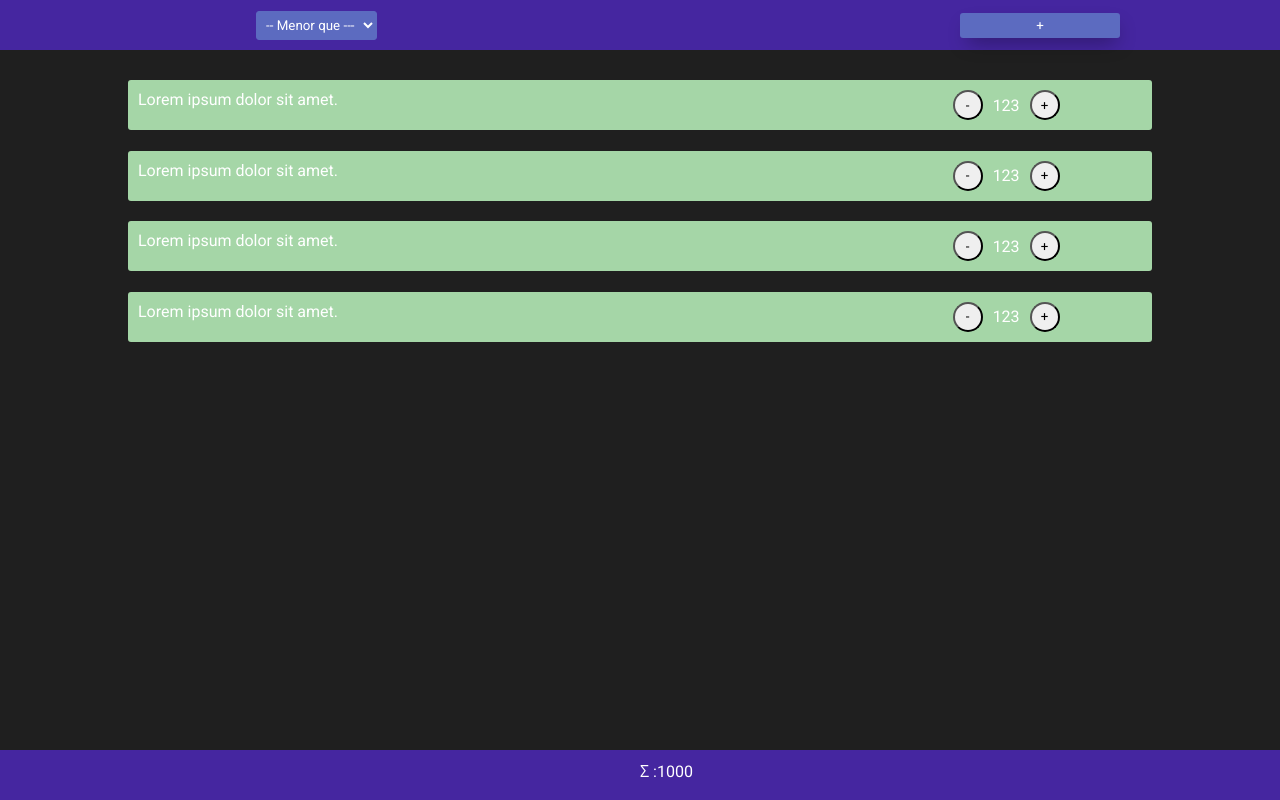
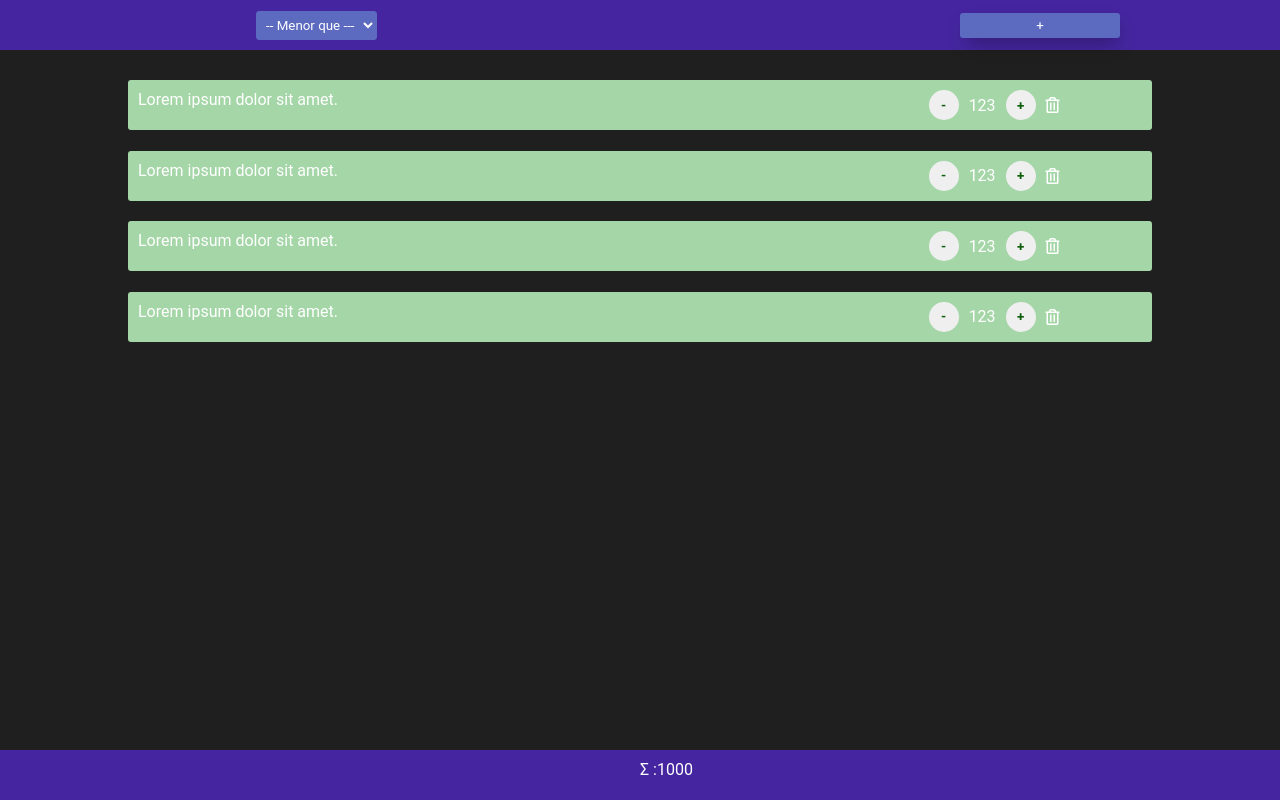
Before and after one commit to shashinvision/front_heroes, a Nuxt app: page / in a window 1280 px wide. Built offline with nearby package versions, Linux system fonts and the light colour scheme.

Commit message:
CSS buttons

```diff
--- a/components/contador.vue
+++ b/components/contador.vue
@@ -8,6 +8,7 @@
         <button>-</button>
         <label class="label-contador"> 123</label>
         <button>+</button>
+        <i class="far fa-trash-alt"></i>
       </div>
     </div>
   </div>
@@ -55,5 +56,26 @@ button {
   width: 30px;
   height: 30px;
   border-radius: 50%;
+  border: 0;
+  color: rgb(13, 94, 10);
+  font-weight: bold;
+}
+button:hover {
+  cursor: pointer;
+  opacity: 0.9;
+}
+button:active {
+  opacity: 0.5;
+}
+i {
+  margin-left: 10px;
+}
+i:hover {
+  cursor: pointer;
+  opacity: 0.9;
+}
+i:active {
+  cursor: pointer;
+  opacity: 0.5;
 }
 </style>
--- a/nuxt.config.js
+++ b/nuxt.config.js
@@ -20,6 +20,13 @@ export default {
         rel: "stylesheet",
         type: "text/css",
         href: "http://fonts.googleapis.com/css?family=Roboto",
+      },
+    ],
+    link: [
+      {
+        rel: "stylesheet",
+        type: "text/css",
+        href: "https://cdnjs.cloudflare.com/ajax/libs/font-awesome/5.15.4/css/all.min.css",
       },
     ],
   },
```
